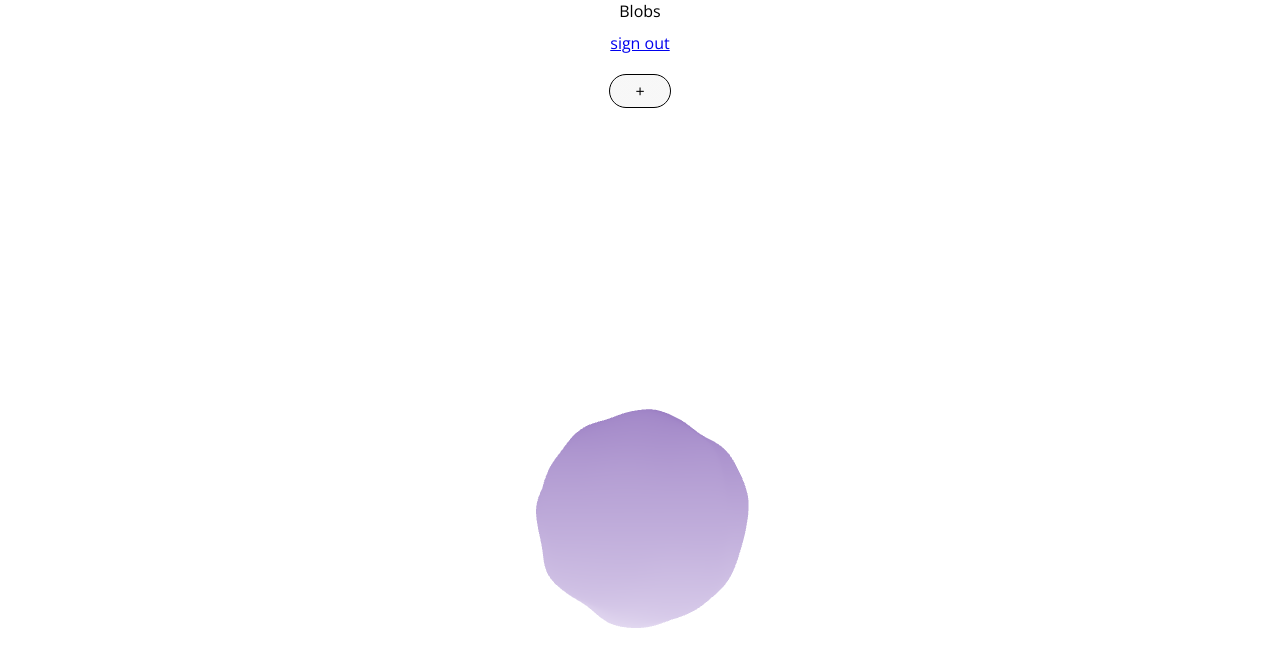
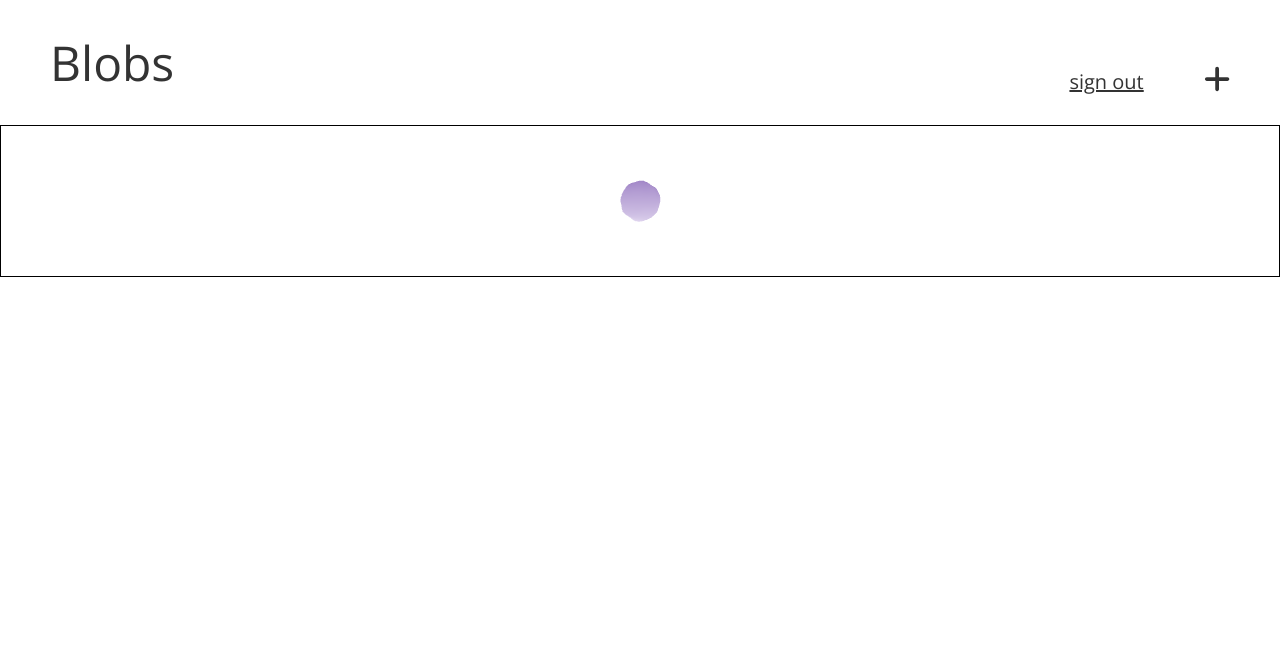
Before and after one commit to aarosan/blob, a React (Create React App) app in the folder client/: page /myBlobs in a window 1280 px wide. Shown: the top 666 px of the page. Built offline with nearby package versions, Linux system fonts and the light colour scheme.

Commit message:
Styled the Nav Bar in MyBlobs.jsx
 - Put the page title in the top left corner
 - Sign out link is styled and signs out the user
 - Installed Font Awesome
 - Add Blob button is now font awesome component

```diff
--- a/client/package.json
+++ b/client/package.json
@@ -3,6 +3,8 @@
   "version": "0.1.0",
   "private": true,
   "dependencies": {
+    "@fortawesome/fontawesome-svg-core": "^6.5.2",
+    "@fortawesome/react-fontawesome": "^0.2.0",
     "@react-three/drei": "^9.105.4",
     "@react-three/fiber": "^8.16.2",
     "@testing-library/jest-dom": "^5.17.0",
--- a/client/src/pages/MyBlobs.jsx
+++ b/client/src/pages/MyBlobs.jsx
@@ -6,8 +6,8 @@ import { Link } from "react-router-dom";
 
 
 import './style/home.css';
-
-import RouterButton from "../components/routerButton";
+import { FontAwesomeIcon } from '@fortawesome/react-fontawesome';
+import { faPlus } from '@fortawesome/free-solid-svg-icons';
 
 
 const MyBlobs = () => {
@@ -24,6 +24,7 @@ const MyBlobs = () => {
             </Helmet>
 
             <div className="page-content">
+                <div className="nav-bar">
                     <div className="left-nav">
                         <div className="page-title">
                             Blobs
@@ -34,12 +35,11 @@ const MyBlobs = () => {
                             <Link to="/login" className="signout-link">sign out</Link>
                         </div>
                         <div className="add-blob-btn">
-                        <RouterButton
-                            api="/addABlob"
-                            text="+"
-                            onClick={test}/>
+                            <FontAwesomeIcon icon={faPlus} onClick={test} />
                         </div>
                     </div>
+                </div>
+
 
             </div>
 
--- a/client/src/pages/style/home.css
+++ b/client/src/pages/style/home.css
@@ -1,16 +1,58 @@
+.nav-bar {
+    display: flex;
+    justify-content: space-between;
+    align-items: flex-end;
+}
+
+.left-nav {
+    display: flex;
+}
+
+.page-title {
+    font-size: 48px;
+    color: rgba(0, 0, 0, .8);
+    margin: 30px;
+    margin-left: 50px;
+}
+
+.right-nav {
+    display: flex;
+    margin: 20px;
+    margin-right: 50px;
+    gap: 50px;
+}
+
+.signout-link {
+    color: rgba(0, 0, 0, .8);
+    font-size: 20px;
+}
+
+.signout-link:hover {
+    color: #F2C6DE;
+    transition: all .2s ease-out;
+}
+
+.add-blob-btn {
+    color: rgba(0, 0, 0, .8);
+    font-size: 30px;
+}
+
+.add-blob-btn:hover {
+    color: #C6DEF1;
+    transition: all .2s ease-out;
+    cursor: pointer;
+}
+
 .blob-container {
-    width: 100%;
-    height: 100vh;
     display: flex;
     justify-content: center;
     align-items: center;
+    border: 1px solid black;
 }
 
 .blob {
     width: 100%;
     height: 100%;
-    margin: 0 auto;
-    padding: 20px;
 }
 
 .canvas-container {
--- a/package.json
+++ b/package.json
@@ -15,6 +15,9 @@
   "author": "",
   "license": "ISC",
   "dependencies": {
+    "@fortawesome/fontawesome-svg-core": "^6.5.2",
+    "@fortawesome/free-solid-svg-icons": "^6.5.2",
+    "@fortawesome/react-fontawesome": "^0.2.0",
     "bcrypt": "^5.1.1",
     "concurrently": "^8.2.2",
     "dotenv": "^16.4.5"
```
Also changed, not shown: 2 other files (tests, documents, lock files or other folders). Lines whose indentation alone changed are shown as unchanged.
